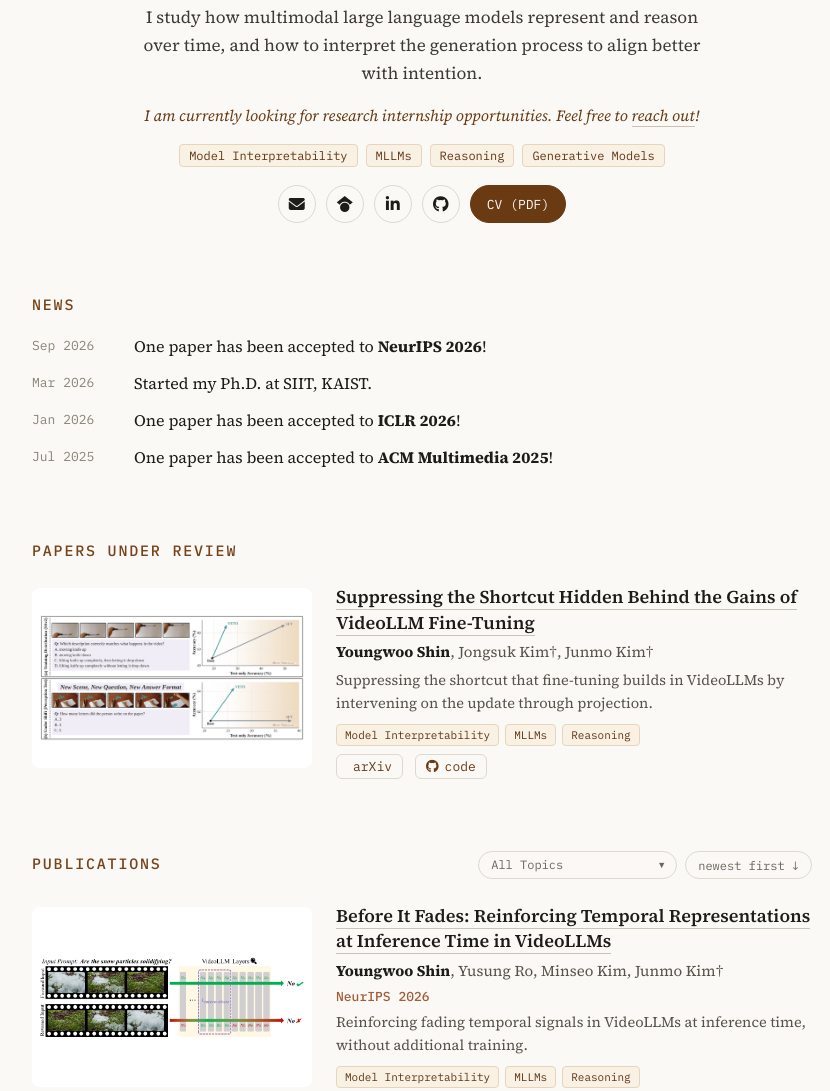
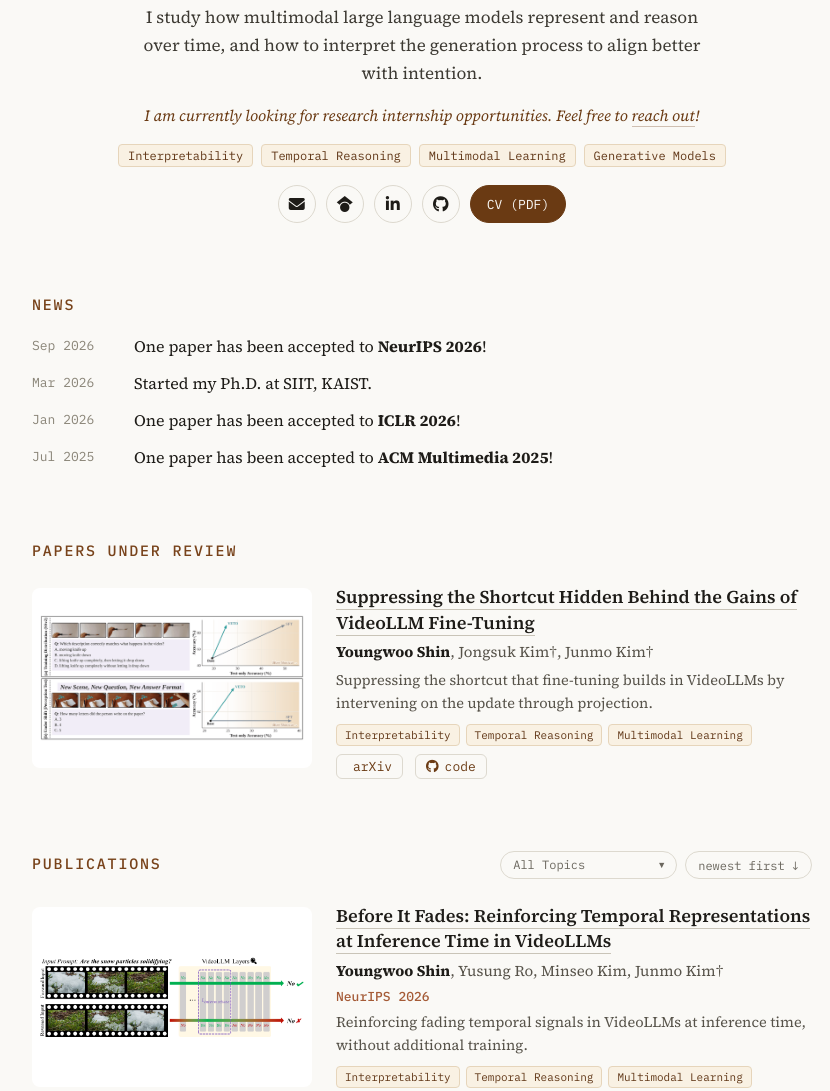
Before and after one commit to Youngwoo-git/Youngwoo-git.github.io, a plain HTML site: page index.html in a window 1280 px wide. Shown: the part 499-1590 px from the top of the page, without its empty margins (218-1048 px from the left). Drawn offline with nearby package versions, Linux system fonts and the light colour scheme; some icons are missing.

Commit message:
Update research topic tags and filter

```diff
--- a/index.html
+++ b/index.html
@@ -51,9 +51,9 @@
       I am currently looking for research internship opportunities. Feel free to <a href="mailto:yshin0917@kaist.ac.kr">reach out</a>!
     </p>
     <div style="display: flex; flex-wrap: wrap; justify-content: center; gap: 8px; max-width: 620px; font-family: 'IBM Plex Mono', monospace; font-size: 12px; color: #57534A">
-      <span style="border: 1px solid oklch(0.88 0.04 80); border-radius: 4px; padding: 3px 9px; background: oklch(0.96 0.02 80); color: oklch(0.38 0.075 55)">Model Interpretability</span>
-      <span style="border: 1px solid oklch(0.88 0.04 80); border-radius: 4px; padding: 3px 9px; background: oklch(0.96 0.02 80); color: oklch(0.38 0.075 55)">MLLMs</span>
-      <span style="border: 1px solid oklch(0.88 0.04 80); border-radius: 4px; padding: 3px 9px; background: oklch(0.96 0.02 80); color: oklch(0.38 0.075 55)">Reasoning</span>
+      <span style="border: 1px solid oklch(0.88 0.04 80); border-radius: 4px; padding: 3px 9px; background: oklch(0.96 0.02 80); color: oklch(0.38 0.075 55)">Interpretability</span>
+      <span style="border: 1px solid oklch(0.88 0.04 80); border-radius: 4px; padding: 3px 9px; background: oklch(0.96 0.02 80); color: oklch(0.38 0.075 55)">Temporal Reasoning</span>
+      <span style="border: 1px solid oklch(0.88 0.04 80); border-radius: 4px; padding: 3px 9px; background: oklch(0.96 0.02 80); color: oklch(0.38 0.075 55)">Multimodal Learning</span>
       <span style="border: 1px solid oklch(0.88 0.04 80); border-radius: 4px; padding: 3px 9px; background: oklch(0.96 0.02 80); color: oklch(0.38 0.075 55)">Generative Models</span>
     </div>
     <nav style="display: flex; flex-wrap: wrap; justify-content: center; gap: 10px; font-family: 'IBM Plex Mono', monospace; font-size: 13px">
@@ -92,7 +92,7 @@
           <p style="margin: 0; font-size: 15px; color: #57534A; line-height: 1.5"><strong style="color: #1E1C18">Youngwoo Shin</strong>, Jongsuk Kim&dagger;, Junmo Kim&dagger;</p>
           <p style="margin: 0; font-size: 14.5px; color: #57534A; line-height: 1.55; text-wrap: pretty">Suppressing the shortcut that fine-tuning builds in VideoLLMs by intervening on the update through projection.</p>
           <div style="display: flex; gap: 6px; margin-top: 4px; font-family: 'IBM Plex Mono', monospace">
-          <span style="border: 1px solid oklch(0.88 0.04 80); border-radius: 4px; padding: 3px 8px; font-size: 11px; background: oklch(0.96 0.02 80); color: oklch(0.38 0.075 55)">Model Interpretability</span><span style="border: 1px solid oklch(0.88 0.04 80); border-radius: 4px; padding: 3px 8px; font-size: 11px; background: oklch(0.96 0.02 80); color: oklch(0.38 0.075 55)">MLLMs</span><span style="border: 1px solid oklch(0.88 0.04 80); border-radius: 4px; padding: 3px 8px; font-size: 11px; background: oklch(0.96 0.02 80); color: oklch(0.38 0.075 55)">Reasoning</span>
+          <span style="border: 1px solid oklch(0.88 0.04 80); border-radius: 4px; padding: 3px 8px; font-size: 11px; background: oklch(0.96 0.02 80); color: oklch(0.38 0.075 55)">Interpretability</span><span style="border: 1px solid oklch(0.88 0.04 80); border-radius: 4px; padding: 3px 8px; font-size: 11px; background: oklch(0.96 0.02 80); color: oklch(0.38 0.075 55)">Temporal Reasoning</span><span style="border: 1px solid oklch(0.88 0.04 80); border-radius: 4px; padding: 3px 8px; font-size: 11px; background: oklch(0.96 0.02 80); color: oklch(0.38 0.075 55)">Multimodal Learning</span>
           </div>
           <div style="display: flex; gap: 12px; margin-top: 2px; font-family: 'IBM Plex Mono', monospace; font-size: 13px">
             <a href="https://arxiv.org/abs/2611.25776" style="border: 1px solid #DDD9CF; border-radius: 6px; padding: 3px 10px; display: inline-flex; align-items: center; gap: 6px" style-hover="border-color: oklch(0.4 0.085 55); background: oklch(0.96 0.02 80)"><i class="ai ai-arxiv"></i>arXiv</a><a href="https://github.com/Youngwoo-git/VETO" style="border: 1px solid #DDD9CF; border-radius: 6px; padding: 3px 10px; display: inline-flex; align-items: center; gap: 6px" style-hover="border-color: oklch(0.4 0.085 55); background: oklch(0.96 0.02 80)"><i class="fa-brands fa-github"></i>code</a>
@@ -110,8 +110,9 @@
         <span style="position: relative; display: inline-flex; align-items: center">
           <select value="{{ pubFilter }}" onChange="{{ setFilter }}" style="appearance: none; WebkitAppearance: none; font-family: 'IBM Plex Mono', monospace; font-size: 12px; color: #6B675E; background: transparent; border: 1px solid #DDD9CF; border-radius: 999px; padding: 0 26px 0 12px; height: 28px; box-sizing: border-box; cursor: pointer">
             <option value="all">All Topics</option>
-            <option value="interpretability">Model Interpretability</option>
-            <option value="mllms">MLLMs</option>
+            <option value="interpretability">Interpretability</option>
+            <option value="temporal">Temporal Reasoning</option>
+            <option value="multimodal">Multimodal Learning</option>
             <option value="generative">Generative Models</option>
           </select>
           <span style="position: absolute; right: 11px; pointer-events: none; font-size: 9px; color: #6B675E">▼</span>
@@ -134,7 +135,7 @@
           <p style="margin: 0; font-family: 'IBM Plex Mono', monospace; font-size: 13px; color: oklch(0.55 0.11 45); font-weight: 500">NeurIPS 2026</p>
           <p style="margin: 0; font-size: 14.5px; color: #57534A; line-height: 1.55; text-wrap: pretty">Reinforcing fading temporal signals in VideoLLMs at inference time, without additional training.</p>
           <div style="display: flex; gap: 6px; margin-top: 4px; font-family: 'IBM Plex Mono', monospace">
-            <span style="border: 1px solid oklch(0.88 0.04 80); border-radius: 4px; padding: 3px 8px; font-size: 11px; background: oklch(0.96 0.02 80); color: oklch(0.38 0.075 55)">Model Interpretability</span><span style="border: 1px solid oklch(0.88 0.04 80); border-radius: 4px; padding: 3px 8px; font-size: 11px; background: oklch(0.96 0.02 80); color: oklch(0.38 0.075 55)">MLLMs</span><span style="border: 1px solid oklch(0.88 0.04 80); border-radius: 4px; padding: 3px 8px; font-size: 11px; background: oklch(0.96 0.02 80); color: oklch(0.38 0.075 55)">Reasoning</span>
+            <span style="border: 1px solid oklch(0.88 0.04 80); border-radius: 4px; padding: 3px 8px; font-size: 11px; background: oklch(0.96 0.02 80); color: oklch(0.38 0.075 55)">Interpretability</span><span style="border: 1px solid oklch(0.88 0.04 80); border-radius: 4px; padding: 3px 8px; font-size: 11px; background: oklch(0.96 0.02 80); color: oklch(0.38 0.075 55)">Temporal Reasoning</span><span style="border: 1px solid oklch(0.88 0.04 80); border-radius: 4px; padding: 3px 8px; font-size: 11px; background: oklch(0.96 0.02 80); color: oklch(0.38 0.075 55)">Multimodal Learning</span>
           </div>
           <div style="display: flex; gap: 12px; margin-top: 2px; font-family: 'IBM Plex Mono', monospace; font-size: 13px">
             <a href="https://arxiv.org/abs/2610.01595" style="border: 1px solid #DDD9CF; border-radius: 6px; padding: 3px 10px; display: inline-flex; align-items: center; gap: 6px" style-hover="border-color: oklch(0.4 0.085 55); background: oklch(0.96 0.02 80)"><i class="ai ai-arxiv"></i>arXiv</a><a href="https://github.com/Youngwoo-git/Before-It-Fades" style="border: 1px solid #DDD9CF; border-radius: 6px; padding: 3px 10px; display: inline-flex; align-items: center; gap: 6px" style-hover="border-color: oklch(0.4 0.085 55); background: oklch(0.96 0.02 80)"><i class="fa-brands fa-github"></i>code</a>
@@ -156,7 +157,7 @@
           <p style="margin: 0; font-family: 'IBM Plex Mono', monospace; font-size: 13px; color: oklch(0.55 0.11 45); font-weight: 500">ICLR 2026</p>
           <p style="margin: 0; font-size: 14.5px; color: #57534A; line-height: 1.55; text-wrap: pretty">Training-free guidance for visual autoregressive (VAR) models, derived from an information-theoretic view of next-scale generation.</p>
           <div style="display: flex; gap: 6px; margin-top: 4px; font-family: 'IBM Plex Mono', monospace">
-            <span style="border: 1px solid oklch(0.88 0.04 80); border-radius: 4px; padding: 3px 8px; font-size: 11px; background: oklch(0.96 0.02 80); color: oklch(0.38 0.075 55)">Model Interpretability</span><span style="border: 1px solid oklch(0.88 0.04 80); border-radius: 4px; padding: 3px 8px; font-size: 11px; background: oklch(0.96 0.02 80); color: oklch(0.38 0.075 55)">Generative Models</span>
+            <span style="border: 1px solid oklch(0.88 0.04 80); border-radius: 4px; padding: 3px 8px; font-size: 11px; background: oklch(0.96 0.02 80); color: oklch(0.38 0.075 55)">Interpretability</span><span style="border: 1px solid oklch(0.88 0.04 80); border-radius: 4px; padding: 3px 8px; font-size: 11px; background: oklch(0.96 0.02 80); color: oklch(0.38 0.075 55)">Generative Models</span>
           </div>
           <div style="display: flex; gap: 12px; margin-top: 2px; font-family: 'IBM Plex Mono', monospace; font-size: 13px">
             <a href="https://arxiv.org/abs/2602.05534" style="border: 1px solid #DDD9CF; border-radius: 6px; padding: 3px 10px; display: inline-flex; align-items: center; gap: 6px" style-hover="border-color: oklch(0.4 0.085 55); background: oklch(0.96 0.02 80)"><i class="ai ai-arxiv"></i>arXiv</a><a href="https://openreview.net/forum?id=S6oLw7VixT" style="border: 1px solid #DDD9CF; border-radius: 6px; padding: 3px 10px; display: inline-flex; align-items: center; gap: 6px" style-hover="border-color: oklch(0.4 0.085 55); background: oklch(0.96 0.02 80)"><i class="fa-solid fa-book-open"></i>OpenReview</a><a href="https://github.com/Youngwoo-git/SSG" style="border: 1px solid #DDD9CF; border-radius: 6px; padding: 3px 10px; display: inline-flex; align-items: center; gap: 6px" style-hover="border-color: oklch(0.4 0.085 55); background: oklch(0.96 0.02 80)"><i class="fa-brands fa-github"></i>code</a>
@@ -178,7 +179,7 @@
           <p style="margin: 0; font-family: 'IBM Plex Mono', monospace; font-size: 13px; color: oklch(0.55 0.11 45); font-weight: 500">ACM Multimedia 2025</p>
           <p style="margin: 0; font-size: 14.5px; color: #57534A; line-height: 1.55; text-wrap: pretty">The first benchmark and baseline MLLM for spatio-temporal understanding of 4D LiDAR.</p>
           <div style="display: flex; gap: 6px; margin-top: 4px; font-family: 'IBM Plex Mono', monospace">
-            <span style="border: 1px solid oklch(0.88 0.04 80); border-radius: 4px; padding: 3px 8px; font-size: 11px; background: oklch(0.96 0.02 80); color: oklch(0.38 0.075 55)">MLLMs</span>
+            <span style="border: 1px solid oklch(0.88 0.04 80); border-radius: 4px; padding: 3px 8px; font-size: 11px; background: oklch(0.96 0.02 80); color: oklch(0.38 0.075 55)">Temporal Reasoning</span><span style="border: 1px solid oklch(0.88 0.04 80); border-radius: 4px; padding: 3px 8px; font-size: 11px; background: oklch(0.96 0.02 80); color: oklch(0.38 0.075 55)">Multimodal Learning</span>
           </div>
           <div style="display: flex; gap: 12px; margin-top: 2px; font-family: 'IBM Plex Mono', monospace; font-size: 13px">
             <a href="https://www.arxiv.org/abs/2508.05269" style="border: 1px solid #DDD9CF; border-radius: 6px; padding: 3px 10px; display: inline-flex; align-items: center; gap: 6px" style-hover="border-color: oklch(0.4 0.085 55); background: oklch(0.96 0.02 80)"><i class="ai ai-arxiv"></i>arXiv</a><a href="https://github.com/kaist-siit-lab/StarLab_B4DL" style="border: 1px solid #DDD9CF; border-radius: 6px; padding: 3px 10px; display: inline-flex; align-items: center; gap: 6px" style-hover="border-color: oklch(0.4 0.085 55); background: oklch(0.96 0.02 80)"><i class="fa-brands fa-github"></i>code</a>
@@ -318,7 +319,7 @@ class Component extends DCLogic {
   state = { sortNewest: true, filter: 'all' };
   renderVals() {
     const f = this.state.filter;
-    const tags = { bif: ['interpretability', 'mllms'], ssg: ['interpretability', 'generative'], b4dl: ['mllms'] };
+    const tags = { bif: ['interpretability', 'temporal', 'multimodal'], ssg: ['interpretability', 'generative'], b4dl: ['temporal', 'multimodal'] };
     return {
       pubSortDir: this.state.sortNewest ? 'column' : 'column-reverse',
       sortLabel: this.state.sortNewest ? 'newest first ↓' : 'oldest first ↑',
```
